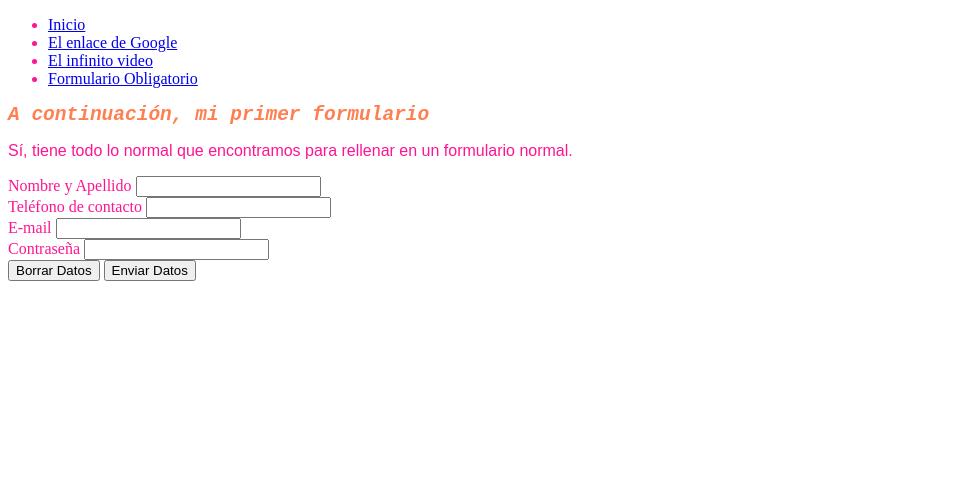
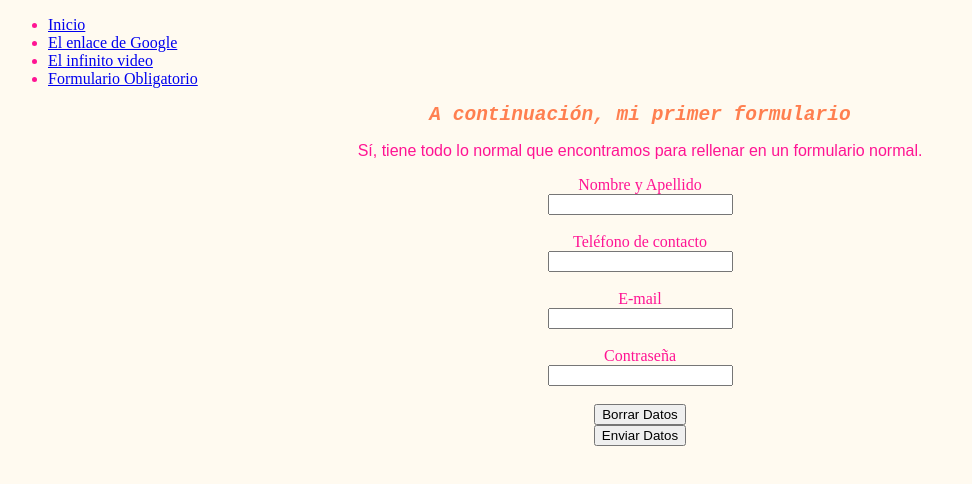
Before and after one commit to DaianaBaldovi/Proyecto, a plain HTML site: page pages/formulario_obligatorio.html in a window 1280 px wide. Shown: the whole page, without its empty margins (0-972 px from the left). Drawn offline with Linux system fonts and the light colour scheme.

Commit message:
nuevo_css

```diff
--- a/css/formulario_obligatorio.css
+++ b/css/formulario_obligatorio.css
@@ -1,8 +1,19 @@
+body {background-color: floralwhite;}
 body {color: deeppink;}
 
-h2 {font-style: italic;
+h2 {text-align: center;
+    font-style: italic;
 font-family: monospace;
 color: coral;}
 
-p {font-style: normal;
+p {text-align: center;
+    font-style: normal;
 font-family: fantasy;}
+
+form {width: 100%;
+max-width: 600px;
+margin: auto;
+display: flex;
+flex-direction: column;
+justify-content: center;
+align-items: center;}
--- a/css/index.css
+++ b/css/index.css
@@ -7,22 +7,29 @@ h1 {text-align: center;
     font-family: 'Times New Roman', Times, serif;
 color: blue;}
 
-h2 {font-style: normal;
+h2 {text-align: center;
+    font-style: normal;
     font-family: 'Times New Roman', Times, serif;
 color: rgba(0, 89, 255, 0.801);}
 
-h3 {font-style: normal;
+h3 {text-align: left;
+    font-style: normal;
 font-family: 'Times New Roman', Times, serif;
 color: cornflowerblue;}
 
-p {font-style: italic;
+p {text-align: left;
+    font-style: italic;
 font-family: 'Lucida Sans', 'Lucida Sans Regular', 'Lucida Grande', 'Lucida Sans Unicode', Geneva, Verdana, sans-serif;
 }
-h4{font-style: inherit;
+h4{text-align: left;
+    font-style: inherit;
     font-family: Verdana, Geneva, Tahoma, sans-serif;
     color: lightskyblue;}
 
-img {border-style: solid;
+img {display: flex;
+    justify-content: center;
+    align-items: center;
+    border-style: solid;
     border-color: deepskyblue;
 }
 
--- a/pages/formulario_obligatorio.html
+++ b/pages/formulario_obligatorio.html
@@ -22,6 +22,8 @@
 <main>
     <h2>A continuación, mi primer formulario</h2>
     <p>Sí, tiene todo lo normal que encontramos para rellenar en un formulario normal.</p>
+
+<div>
     <form action="" method="">
 
         <label for="Nombre y Apellido">Nombre y Apellido </label>
@@ -45,6 +47,7 @@
         <br>
 
     </form>
+</div>
 </main>
 </body>
 </html>
```
Also changed, not shown: index.html (+2 -1 lines), pages/el_infinito_video.html (+1 -0 lines), img/th.jpg (added).
